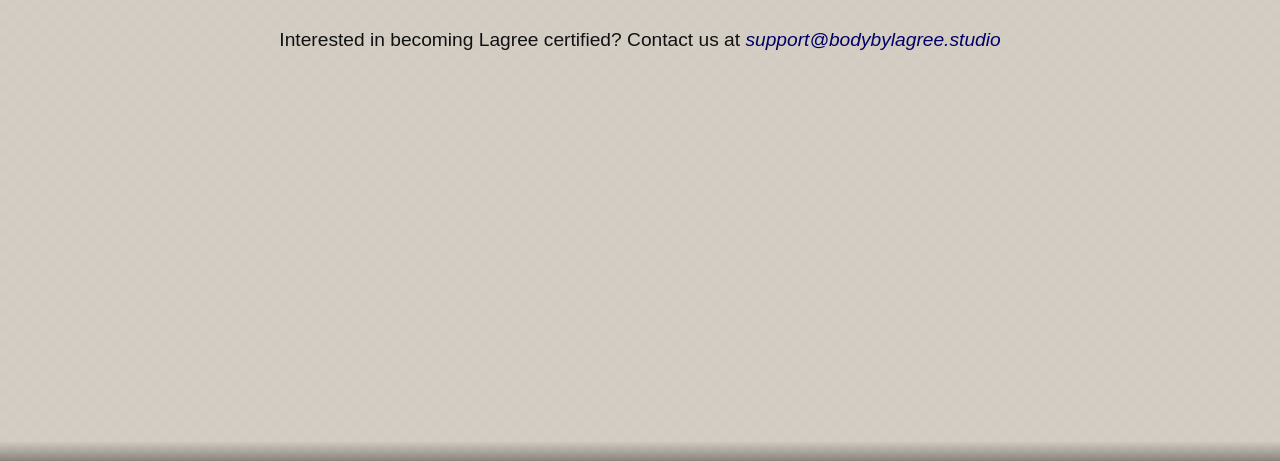
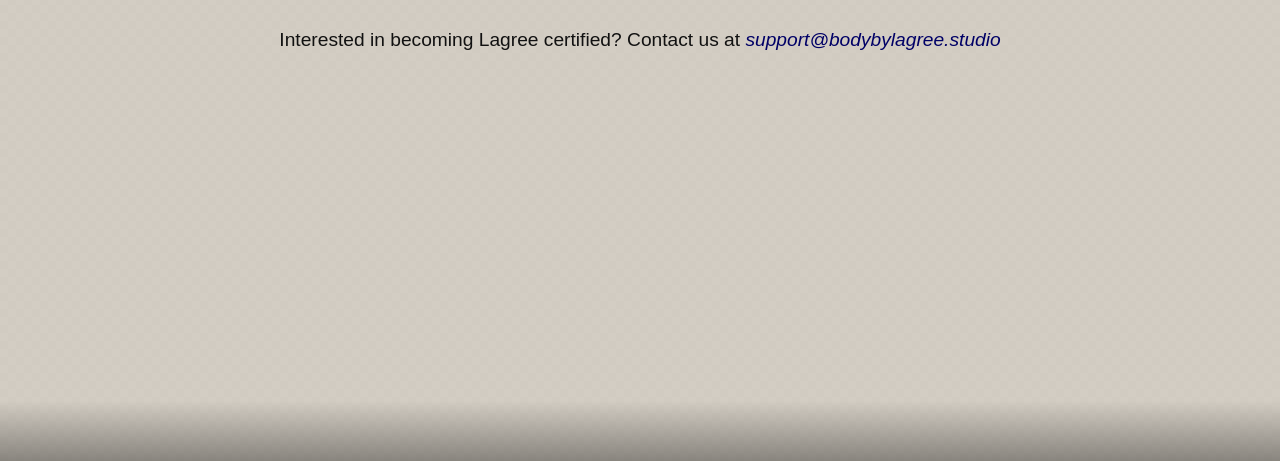
Before and after one commit to jasonjaclyn2017/bodybylagree, a plain HTML site: page index.html in a window 1280 px wide. Shown: the part 339-800 px from the top of the page. Drawn offline with Linux system fonts and the light colour scheme.

Commit message:
expand vignette

```diff
--- a/index.html
+++ b/index.html
@@ -55,7 +55,7 @@
             position: fixed;
             left: 0;
             width: 100%;
-            height: 20px;
+            height: 60px;
             pointer-events: none;
             z-index: 1;
         }
```
